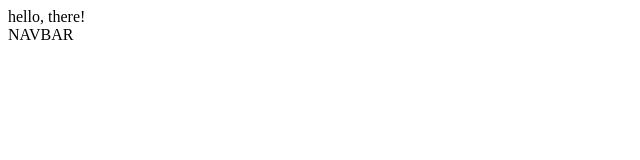
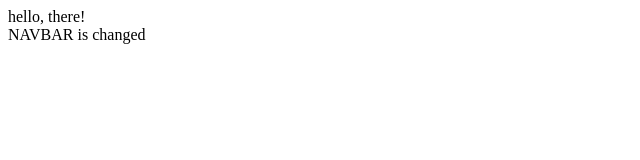
Before and after one commit to jackpronske/Pronske-Guitars, a React app: page / in a window 1280 px wide. Shown: the top 160 px of the page, without its empty margins (0-640 px from the left). Built offline with nearby package versions, Linux system fonts and the light colour scheme; no server answers; the HTML template or start-up script is replaced by a standard one.

Commit message:
tryinga gain

```diff
--- a/client/src/Components/NavBar.jsx
+++ b/client/src/Components/NavBar.jsx
@@ -2,7 +2,7 @@ import React from "react";
 import "./NavBar.scss";
 
 const NavBar = () => {
-  return <div>NAVBAR</div>;
+  return <div>NAVBAR is changed</div>;
 };
 
 export default NavBar;
```
